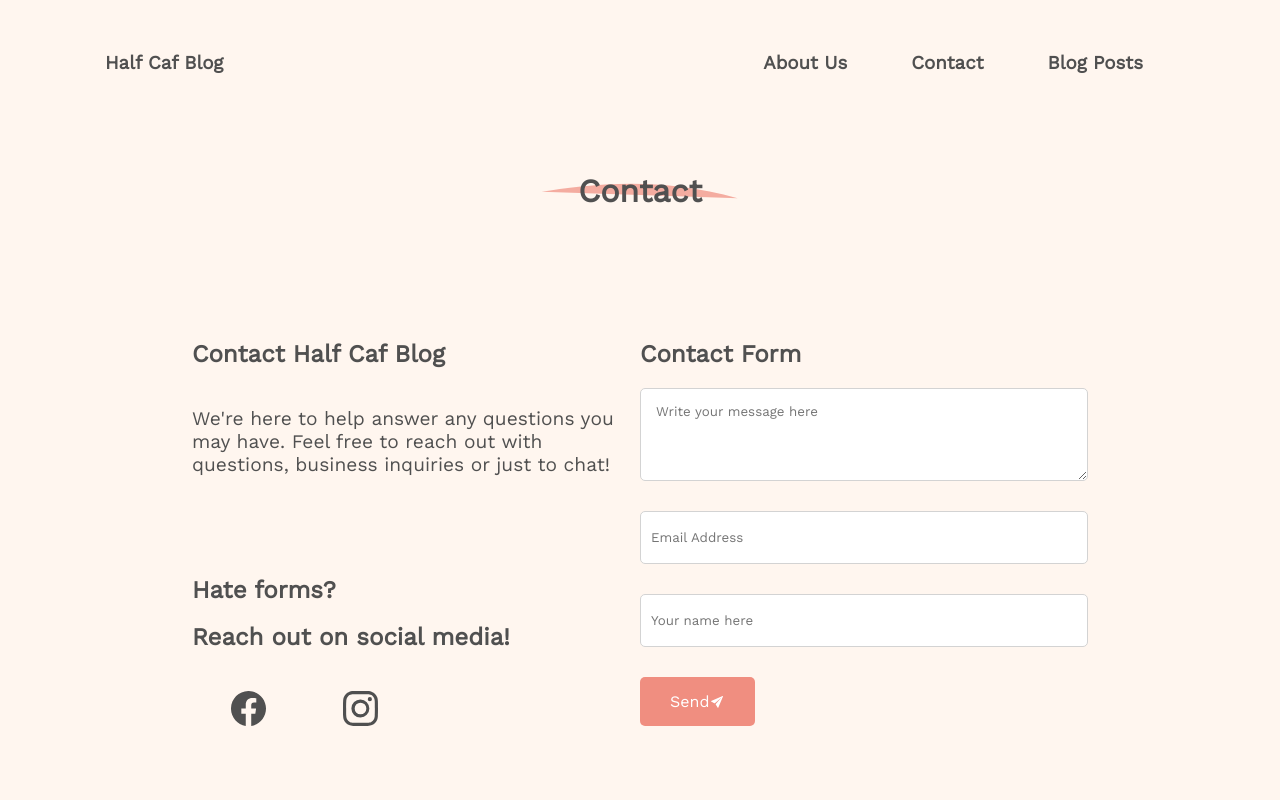
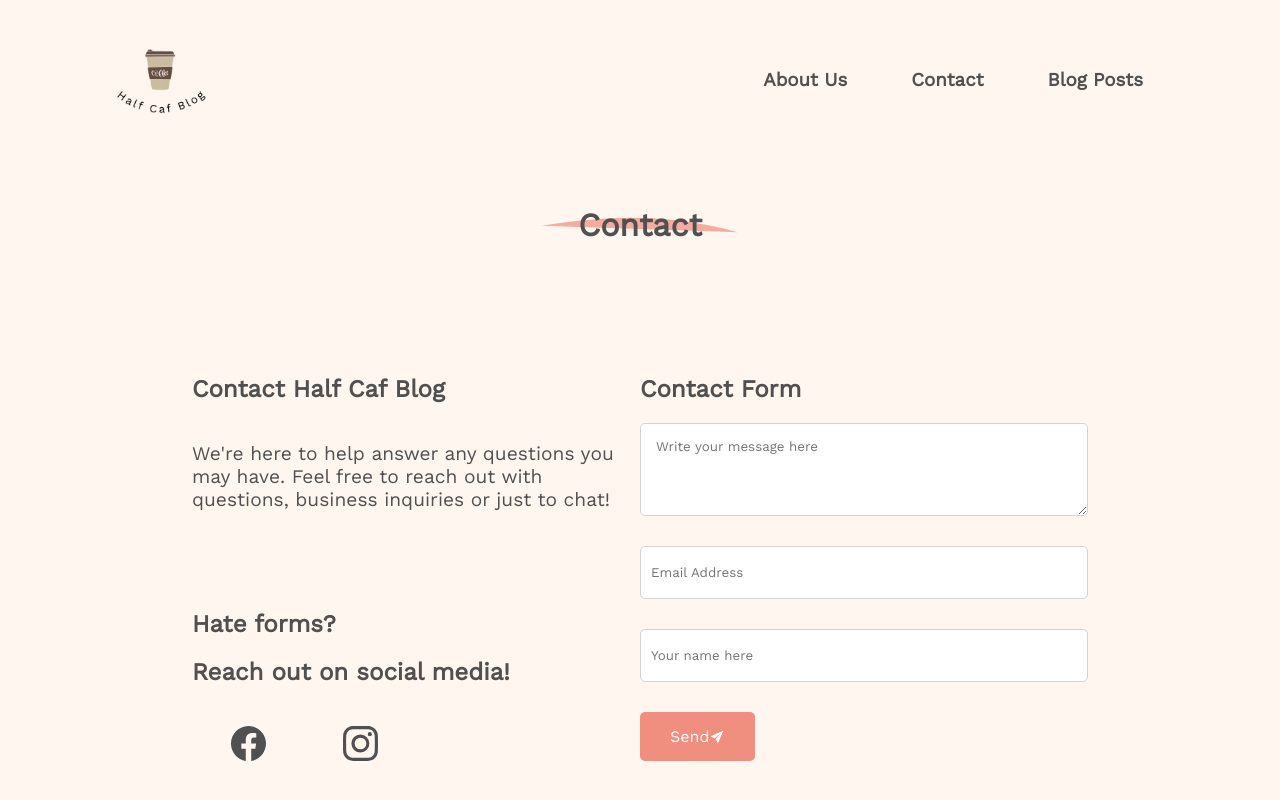
Before and after one commit to stefanomusicman/half-caf-blog-frontend, a Next.js app: page /contact in a window 1280 px wide. Shown: the top 800 px of the page. Built offline with nearby package versions, Linux system fonts and the light colour scheme.

Commit message:
added a logo for testing

```diff
--- a/components/NavBar/MobileNavigation.module.css
+++ b/components/NavBar/MobileNavigation.module.css
@@ -14,9 +14,9 @@
     align-items: center;
 }
 
-.logo h3:hover {
+/* .logo h3:hover {
     cursor: pointer;
-}
+} */
 
 .hamburger {
     color: #505050;
@@ -34,17 +34,18 @@
     justify-content: space-around;
     align-items: center;
     position: absolute;
-    margin-top: 3em;
+    margin-top: 4em;
+    /* margin-top: 3em;  for when theres half caf blog printed*/
     background-color: #fff6ef;
     width: 100%;
     z-index: 1000;
 }
 
-.links h3:hover {
+/* .links h3:hover {
     text-decoration: none;
     cursor: pointer;
     background-color: #fcdede;
-}
+} */
 
 @media(max-width: 800px) {
     .main {
--- a/components/NavBar/MobileNavigation.tsx
+++ b/components/NavBar/MobileNavigation.tsx
@@ -3,6 +3,7 @@ import styles from './MobileNavigation.module.css';
 import { useRouter } from 'next/router';
 import { GiHamburgerMenu } from 'react-icons/gi';
 import { ImCancelCircle } from 'react-icons/im';
+import Image from 'next/image';
 
 const MobileNavigation = () => {
 
@@ -30,7 +31,8 @@ const MobileNavigation = () => {
         <Fragment>
             <div className={styles.main}>
                 <div className={styles.logo}>
-                    <h3 onClick={NavigateHome}>Half Caf Blog</h3>
+                    {/* <h3 onClick={NavigateHome}>Half Caf Blog</h3> */}
+                    <Image className={styles.logoIcon} onClick={NavigateHome} src={"/logo.jpg"} width={75} height={75}/>
                     {isToggled && <GiHamburgerMenu onClick={() => setIsToggled(!isToggled)} className={styles.hamburger}/>}
                     {!isToggled && <ImCancelCircle onClick={() => setIsToggled(!isToggled)} className={styles.hamburger}/>}
                 </div>
--- a/components/NavBar/NavBar.module.css
+++ b/components/NavBar/NavBar.module.css
@@ -14,7 +14,7 @@
     width: 15%;
 }
 
-.logo h3 {
+/* .logo h3 {
     transition: all 0.5s ease-out;
 }
 
@@ -22,6 +22,10 @@
     cursor: pointer;
     color: #F08E80;
     transition: all 0.5s ease-out;
+} */
+
+.logoIcon:hover {
+    cursor: pointer;
 }
 
 .links {
--- a/components/NavBar/NavBar.tsx
+++ b/components/NavBar/NavBar.tsx
@@ -1,6 +1,7 @@
 import React, { Fragment } from "react";
 import styles from './NavBar.module.css';
 import { useRouter } from "next/router";
+import Image from 'next/image';
 
 const NavBar = () => {
 
@@ -26,7 +27,8 @@ const NavBar = () => {
         <Fragment>
             <div className={styles.main}>
                 <div className={styles.logo}>
-                    <h3 onClick={NavigateHome}>Half Caf Blog</h3>
+                    {/* <h3 onClick={NavigateHome}>Half Caf Blog</h3> */}
+                    <Image className={styles.logoIcon} onClick={NavigateHome} src={"/logo.jpg"} width={110} height={110}/>
                 </div>
                 <div className={styles.links}>
                     <h3 onClick={NavigateAbout}>About Us</h3>
```
Also changed, not shown: public/logo.jpg (added).
